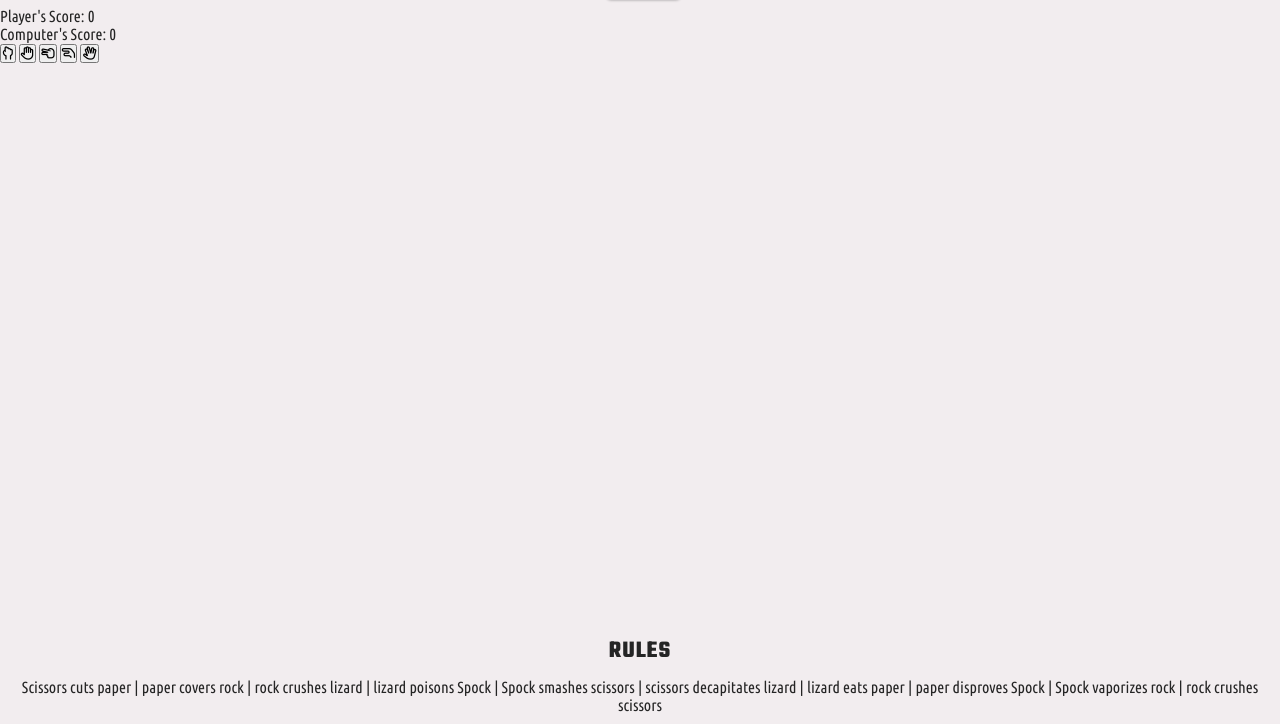
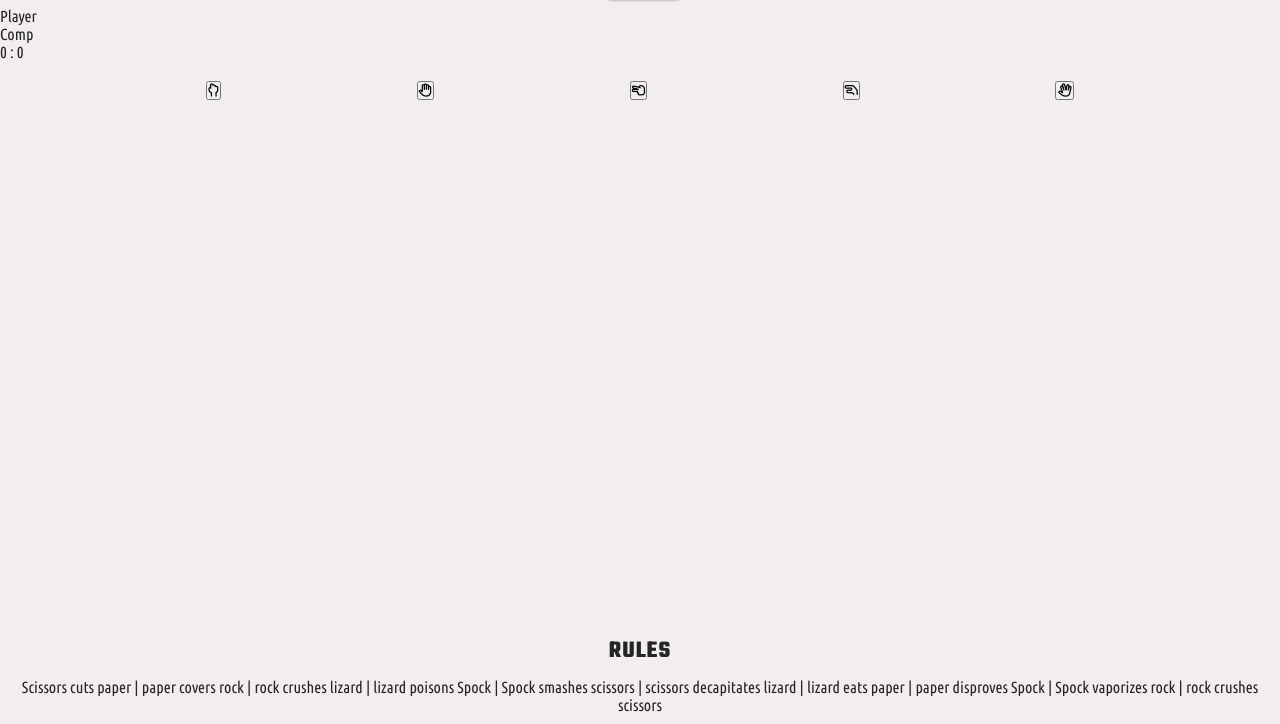
Before and after one commit to RobynSoar/rpsls-game, a plain HTML site: page index.html in a window 1280 px wide. Shown: the part 76-800 px from the top of the page. Drawn offline with Linux system fonts and the light colour scheme.

Commit message:
Add basic positioning to choice-area, Update scoreboard html

```diff
--- a/assets/css/style.css
+++ b/assets/css/style.css
@@ -119,6 +119,13 @@ main {
     flex: 1 0 auto;
 }
 
+.choices-area {
+    display: flex;
+    flex-wrap: wrap;
+    justify-content: space-evenly;
+    padding: 20px 10px;
+}
+
 /* Footer */
 footer {
     background: #F2EDEF;
--- a/index.html
+++ b/index.html
@@ -58,8 +58,9 @@
             <div id="score-area">
                 <div id="game-round"></div>
                 <div id="scoreboard">
-                    <p id="scores">Player's Score: <span id="player-score">0</span> </p>
-                    <p id="scores">Computer's Score: <span id="computer-score">0</span> </p>
+                    <div id="player-label">Player</div>
+                    <div id="comp-label">Comp</div>
+                    <span id="player-score">0</span> : <span id="comp-score">0</span>
                 </div>
             </div>
 
```
